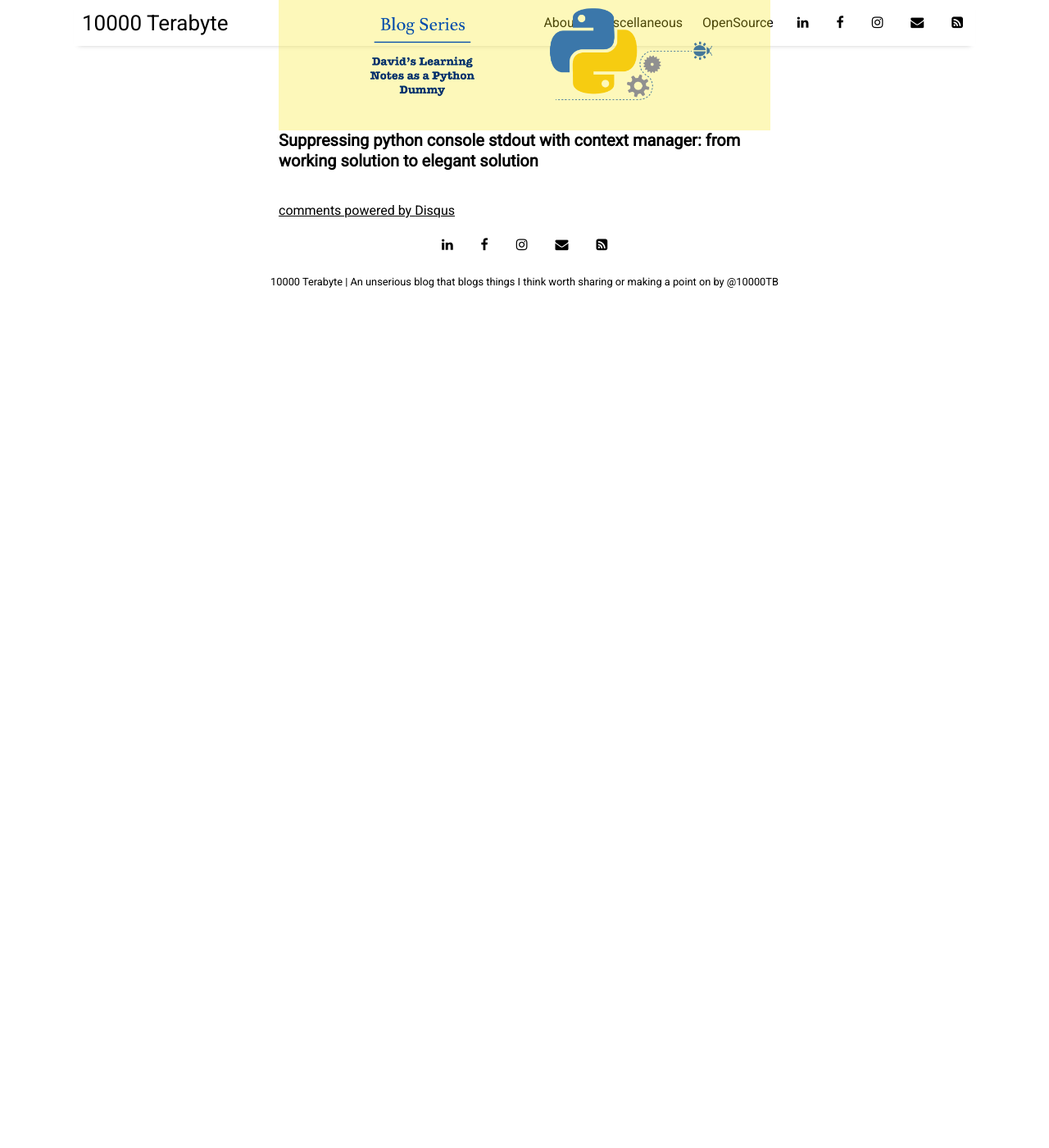
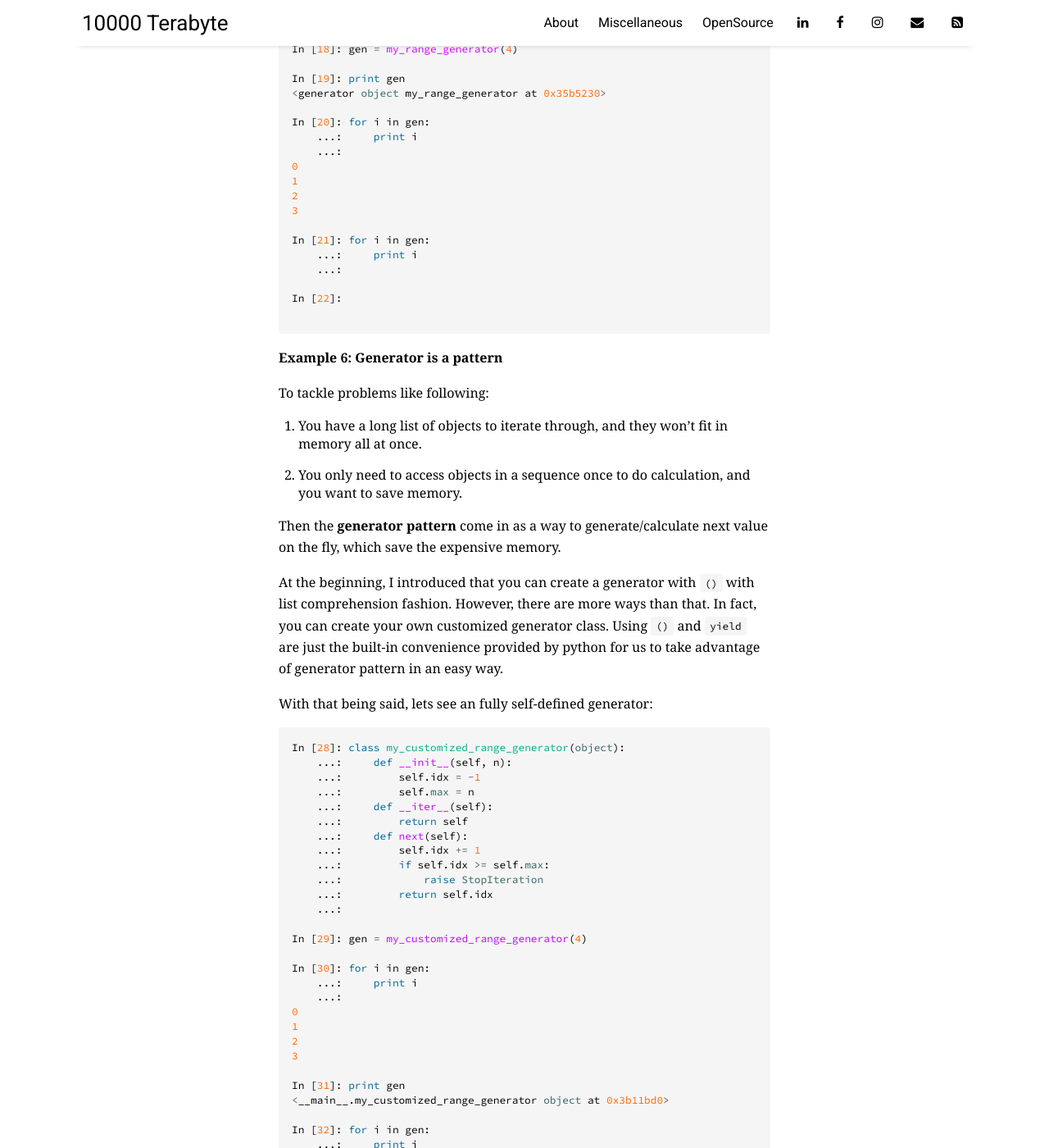
Before and after one commit to 10000TB/10000TB.github.io, a Jekyll site: the page built from _posts/2018-01-26-blog-series-python-generator-in-a-nutshell.md, in a window 1280 px wide and 1400 px high, scrolled down 2657 px. Shown: the whole window at 82% size. Built offline with Jekyll 4.4.1, drawn with Linux system fonts in a browser that asks for light colours; nearby versions of some CDN libraries; comment, search, counter and statistics services are not loaded; before the commit the page ends 3039 px from its top, so only the background shows below that; some of the changed text lies outside the part shown.

Commit message:
Finished post on python generator.

````diff
--- a/_posts/2018-01-26-blog-series-python-generator-in-a-nutshell.md
+++ b/_posts/2018-01-26-blog-series-python-generator-in-a-nutshell.md
@@ -86,4 +86,90 @@ As I mentioned above that generator is usually compared with list, but it has sp
 3. The trade-off for the great advantage is that the sequence of values is only available once.
 ```
 
-(TODO: 10000tb) Finish the rest of this post.
+**Example 5: More ways to create a generator object**
+
+I already covered one common way with list comprehension - use `()` in list comprehension syntax.
+
+One other way - using `yield` keyword:
+
+```python
+In [17]: def my_range_generator(n):
+    ...:     i = 0
+    ...:     while i < n:
+    ...:         yield i
+    ...:         i = i + 1
+    ...:
+
+In [18]: gen = my_range_generator(4)
+
+In [19]: print gen
+<generator object my_range_generator at 0x35b5230>
+
+In [20]: for i in gen:
+    ...:     print i
+    ...:
+0
+1
+2
+3
+
+In [21]: for i in gen:
+    ...:     print i
+    ...:
+
+In [22]:
+
+```
+
+**Example 6: Generator is a pattern**
+
+To tackle problems like following:
+  1. You have a long list of objects to iterate through, and they won't fit in memory all at once.
+  2. You only need to access objects in a sequence once to do calculation, and you want to save memory.
+
+Then the **generator pattern** come in as a way to generate/calculate next value on the fly, which save the expensive memory.
+
+At the beginning, I introduced that you can create a generator with `()` with list comprehension fashion. However, there are more ways than that.
+In fact, you can create your own customized generator class. Using `()` and `yield` are just the built-in convenience provided by python for us to take advantage of
+generator pattern in an easy way.
+
+With that being said, lets see an fully self-defined generator:
+
+```python
+In [28]: class my_customized_range_generator(object):
+    ...:     def __init__(self, n):
+    ...:         self.idx = -1
+    ...:         self.max = n
+    ...:     def __iter__(self):
+    ...:         return self
+    ...:     def next(self):
+    ...:         self.idx += 1
+    ...:         if self.idx >= self.max:
+    ...:             raise StopIteration
+    ...:         return self.idx
+    ...:
+
+In [29]: gen = my_customized_range_generator(4)
+
+In [30]: for i in gen:
+    ...:     print i
+    ...:
+0
+1
+2
+3
+
+In [31]: print gen
+<__main__.my_customized_range_generator object at 0x3b11bd0>
+
+In [32]: for i in gen:
+    ...:     print i
+    ...:
+
+In [33]:
+```
+As you can observe from the code snippet above, the behavior of it is same as the generator we created above: it is an iterable and it does not preserve items in memory, and it can only be iterated once.
+
+You may ask why the printed info does not show that the object is an generator. Well, since we are self-defining a generator according to generator pattern, python itself does not show it is a generator. The reason why two previous ways does is that they are using the built-in feature keyword/syntax, and python categorizes objects created in those fashion as generator. But, indeed, the object created above is also a generator. With all those being said, generator is a pattern to solve problems like I listed. `()` and `yield` are just python's built-in support for making your life easier to use it instead of talking hassle to create a generator class.
+
+Those are all examples I had in mind and that I thought are useful in understanding generator. Comments warmly welcomed.
````
